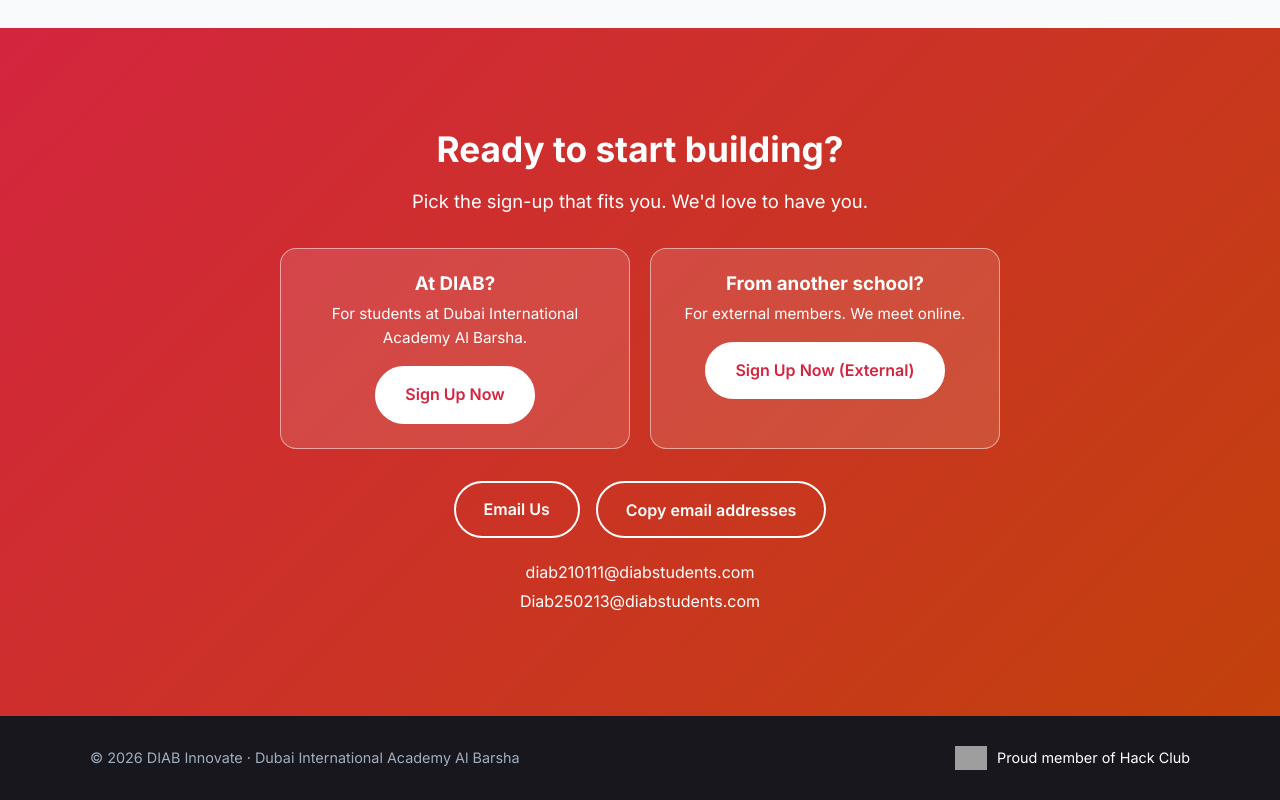
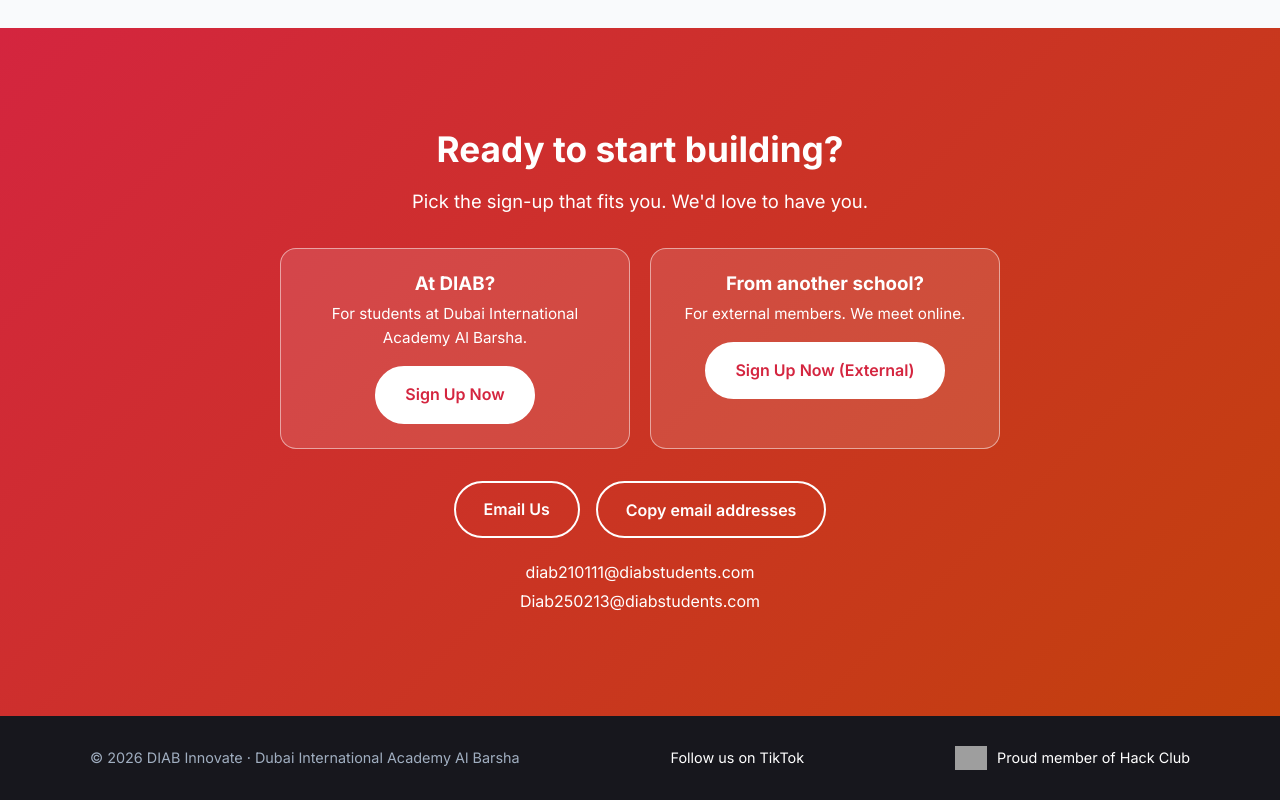
Before and after one commit to Innovate-DIAB/website-hackclub, a plain HTML site: page index.html in a window 1280 px wide. Shown: the part 8491-9291 px from the top of the page. Drawn offline with Linux system fonts and the light colour scheme; grey boxes are pictures that could not be loaded.

Commit message:
Add TikTok link (@innovatediab)
Co-Authored-By: Claude Sonnet 5.5 <noreply@anthropic.com>

```diff
--- a/index.html
+++ b/index.html
@@ -311,6 +311,7 @@
   <footer class="footer">
     <div class="container footer-inner">
       <p>© <span id="year"></span> DIAB Innovate · Dubai International Academy Al Barsha</p>
+      <a href="https://www.tiktok.com/@innovatediab" target="_blank" rel="noopener" class="footer-hc">Follow us on TikTok</a>
       <a href="https://hackclub.com" target="_blank" rel="noopener" class="footer-hc">
         <img src="https://assets.hackclub.com/icon-rounded.svg" alt="Hack Club logo">
         Proud member of Hack Club
```
Also changed, not shown: signup.html (+1 -0 lines).
